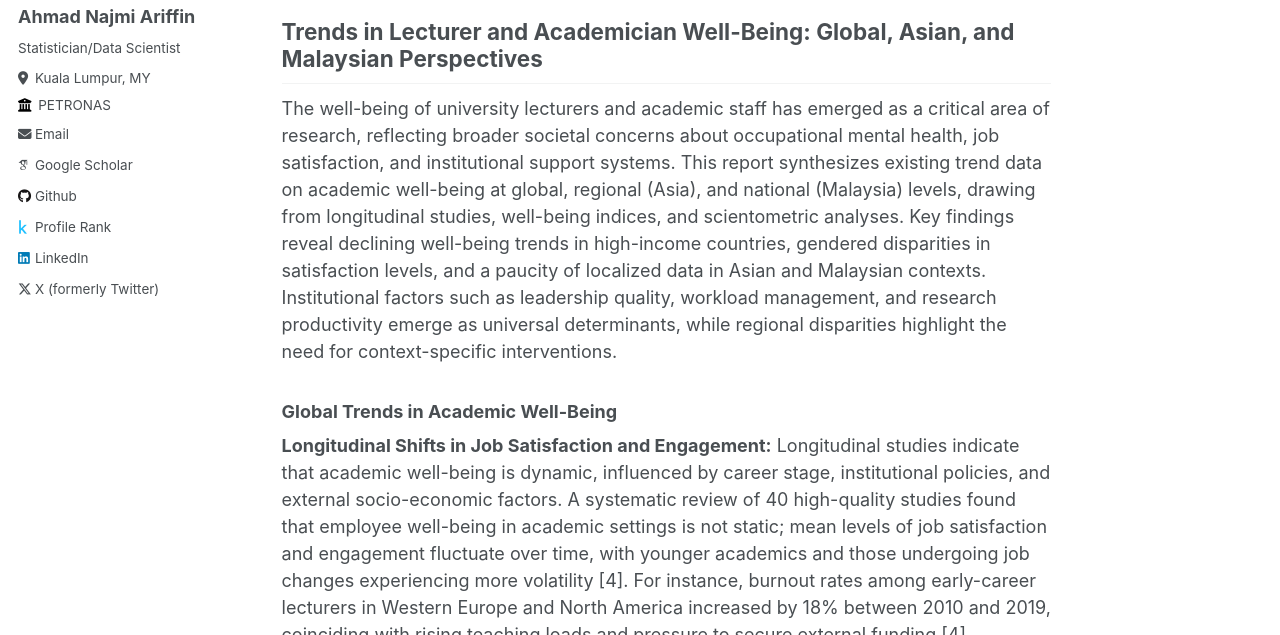
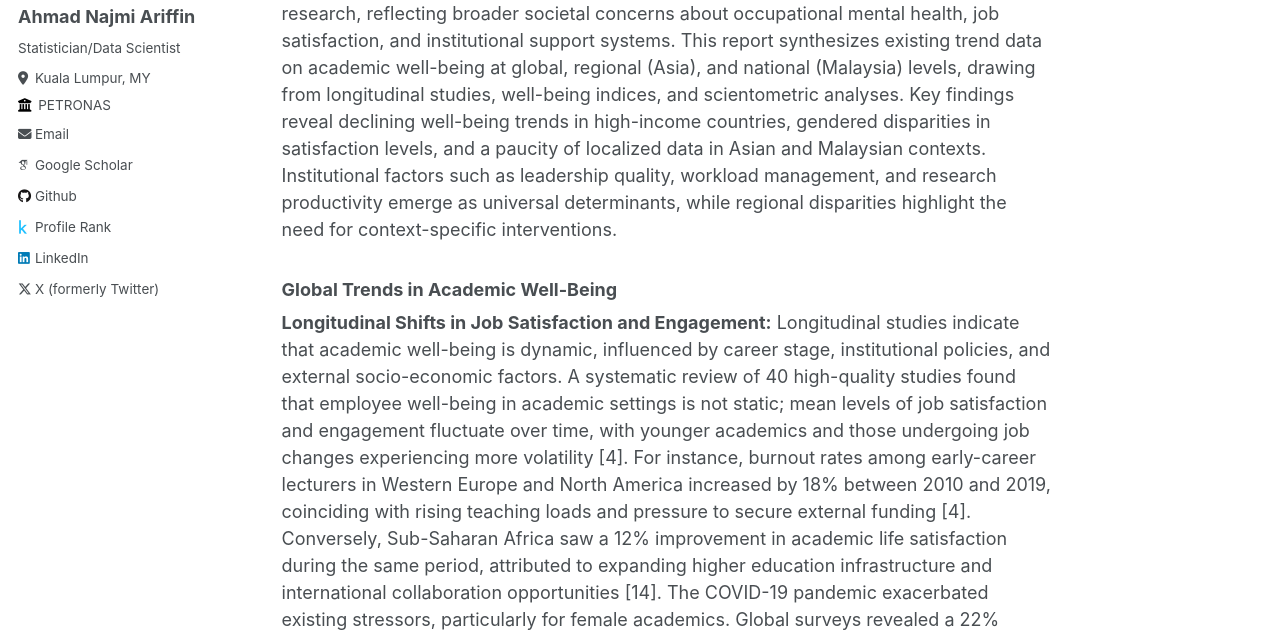
Before and after one commit to booluckgmie/anajmiariffin.github.io, a Jekyll site: the page built from _posts/2024-10-15-blog-wellbeduc.md, in a window 1280 px wide and 900 px high, cut to the strip 265-900 px from the top of the window. Built offline with Jekyll 4.4.1, drawn with Linux system fonts in a browser that asks for light colours; some web fonts are replaced.

Commit message:
Update 2024-10-15-blog-wellbeduc.md

```diff
--- a/_posts/2024-10-15-blog-wellbeduc.md
+++ b/_posts/2024-10-15-blog-wellbeduc.md
@@ -7,8 +7,6 @@ tags:
   - well-being
   - education
 ---
-
-## Trends in Lecturer and Academician Well-Being: Global, Asian, and Malaysian Perspectives
 
 The well-being of university lecturers and academic staff has emerged as a critical area of research, reflecting broader societal concerns about occupational mental health, job satisfaction, and institutional support systems. This report synthesizes existing trend data on academic well-being at global, regional (Asia), and national (Malaysia) levels, drawing from longitudinal studies, well-being indices, and scientometric analyses. Key findings reveal declining well-being trends in high-income countries, gendered disparities in satisfaction levels, and a paucity of localized data in Asian and Malaysian contexts. Institutional factors such as leadership quality, workload management, and research productivity emerge as universal determinants, while regional disparities highlight the need for context-specific interventions.
 
```
